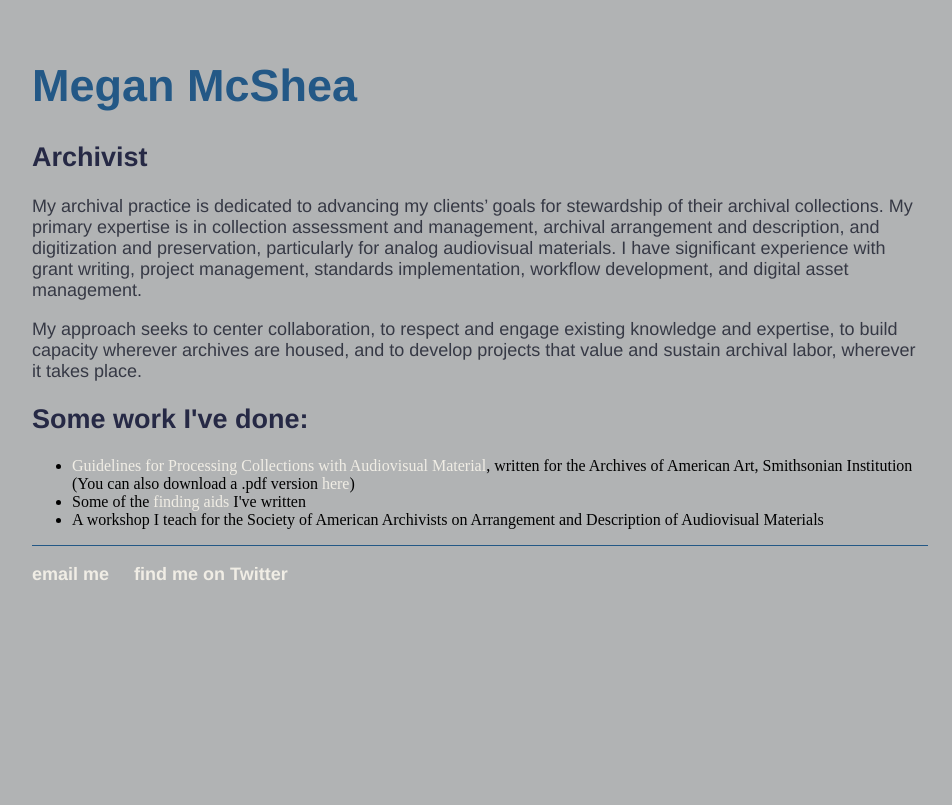
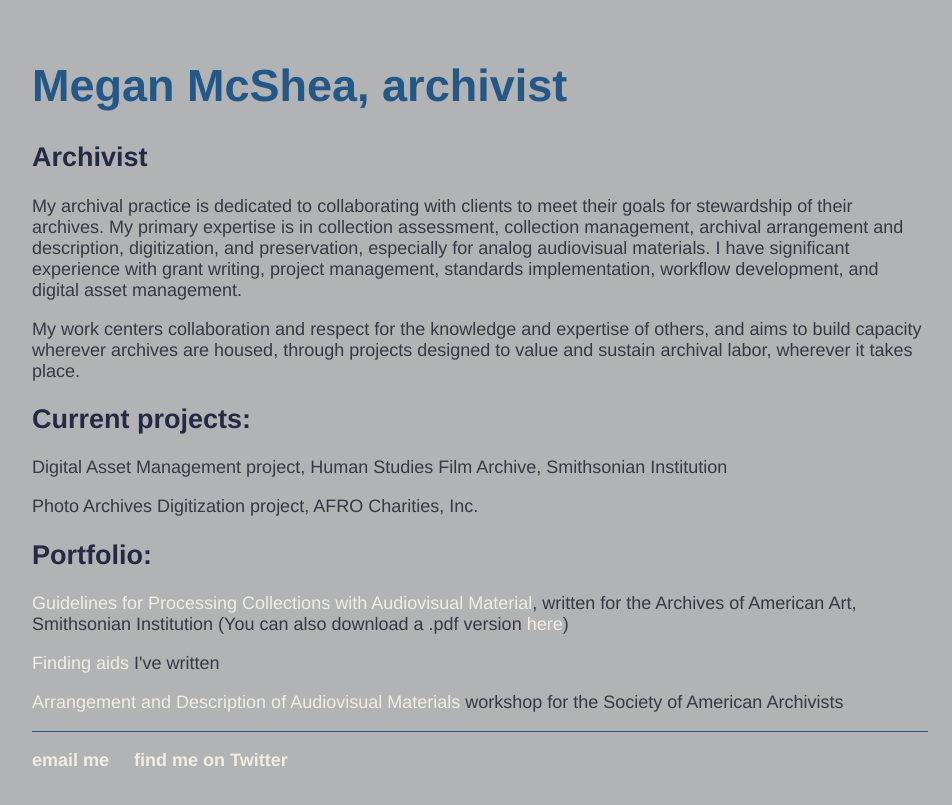
Before and after one commit to megan-mcshea/megan-mcshea.github.io, a Jekyll site: the page built from archivist.html, in a window 1280 px wide. Shown: the top 805 px of the page, without its empty margins (160-1112 px from the left). Built offline with Jekyll 4.4.1, drawn with Linux system fonts in a browser that asks for light colours.

Commit message:
Update archivist.html

```diff
--- a/archivist.html
+++ b/archivist.html
@@ -3,14 +3,18 @@ layout: default
 title: Megan McShea
 ---
 <div class="blurb">
-        <h1>Megan McShea</h1>
+        <h1>Megan McShea, archivist</h1>
         <h2>Archivist</h2>
-	<p>My archival practice is dedicated to advancing my clients’ goals for stewardship of their archival collections. My primary expertise is in collection assessment and management, archival arrangement and description, and digitization and preservation, particularly for analog audiovisual materials. I have significant experience with grant writing, project management, standards implementation, workflow development, and digital asset management.</p>
-<p>My approach seeks to center collaboration, to respect and engage existing knowledge and expertise, to build capacity wherever archives are housed, and to develop projects that value and sustain archival labor, wherever it takes place.</p>
-<h2>Some work I've done:</h2>
-<ul>
-<li><a href="https://www.aaa.si.edu/documentation/guidelines-for-processing-collections-with-audiovisual-material">Guidelines for Processing Collections with Audiovisual Material</a>, written for the Archives of American Art, Smithsonian Institution (You can also download a .pdf version <a href=" ">here</a>)</li>
-<li>Some of the <a href="https://sova.si.edu/search?q=%22megan+mcshea%22&f=data_source%3AArchives+of+American+Art">finding aids</a> I've written</li>
-<li>A workshop I teach for the Society of American Archivists on Arrangement and Description of Audiovisual Materials</li>
-</ul>
+	<p>My archival practice is dedicated to collaborating with clients to meet their goals for stewardship of their archives. My primary expertise is in collection assessment, collection management, archival arrangement and description, digitization, and preservation, especially for analog audiovisual materials. I have significant experience with grant writing, project management, standards implementation, workflow development, and digital asset management.</p>
+<p>My work centers collaboration and respect for the knowledge and expertise of others, and aims to build capacity wherever archives are housed, through projects designed to value and sustain archival labor, wherever it takes place.</p>
+
+	<h2>Current projects:</h2>
+	<p>Digital Asset Management project, Human Studies Film Archive, Smithsonian Institution</p>
+	<p>Photo Archives Digitization project, AFRO Charities, Inc.</p>
+
+	<h2>Portfolio:</h2>
+	<p><a href="https://www.aaa.si.edu/documentation/guidelines-for-processing-collections-with-audiovisual-material">Guidelines for Processing Collections with Audiovisual Material</a>, written for the Archives of American Art, Smithsonian Institution (You can also download a .pdf version <a href=" ">here</a>)</p>
+	<p><a href="https://sova.si.edu/search?q=%22megan+mcshea%22&f=data_source%3AArchives+of+American+Art">Finding aids</a> I've written</p>
+	<p><a href="https://www2.archivists.org/prof-education/course-catalog/arrangement-and-description-of-audiovisual-materials">Arrangement and Description of Audiovisual Materials</a> workshop for the Society of American Archivists</p>
+
 </div><!-- /.blurb -->
```
